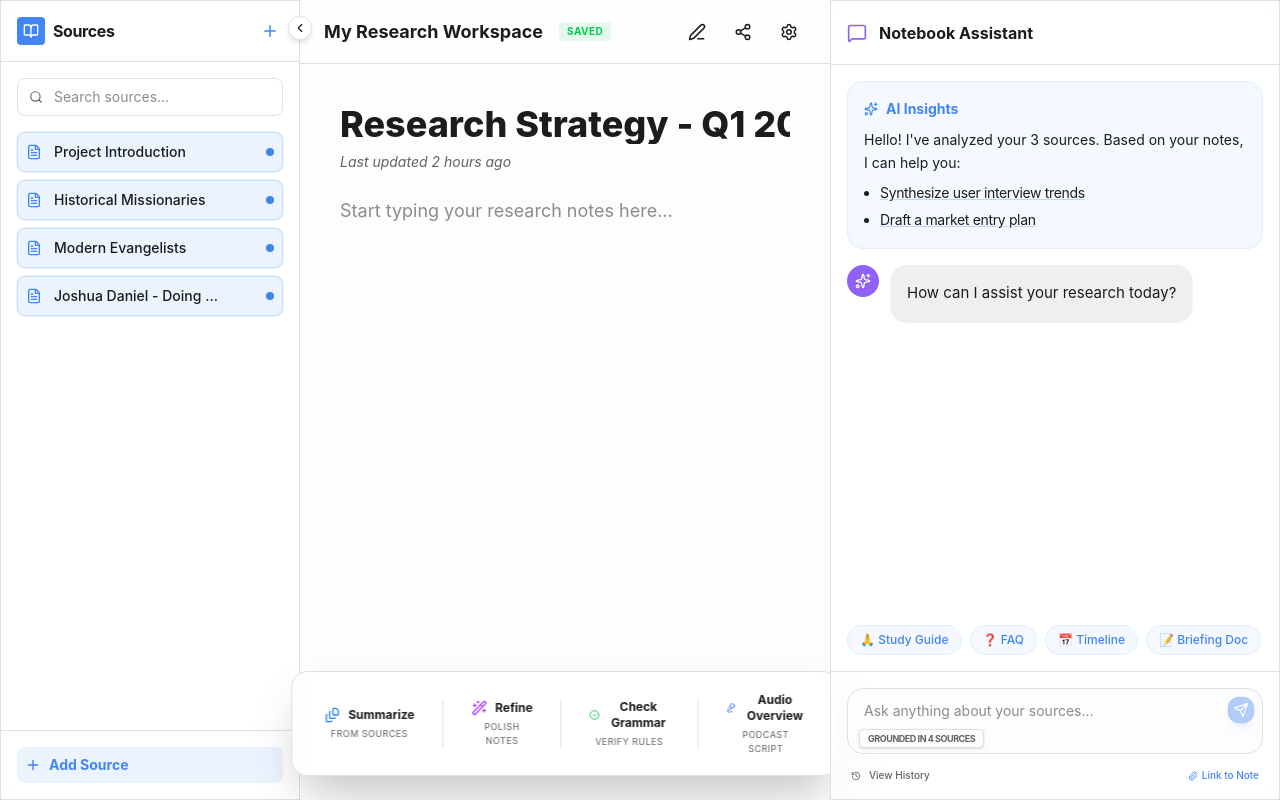
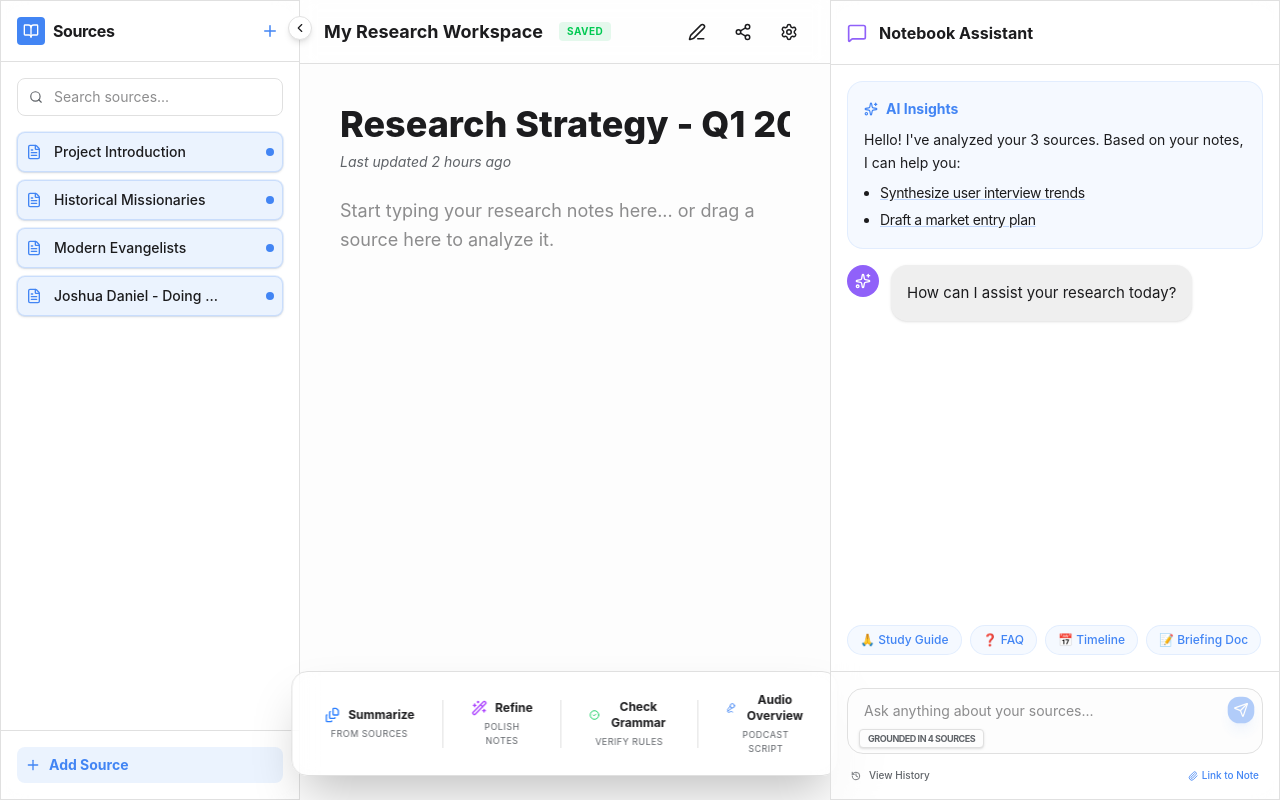
Before and after one commit to Prasad-PingFederate/dailymannaai, a Next.js app: page /notebook in a window 1280 px wide. Built offline with nearby package versions, Linux system fonts and the light colour scheme.

Commit message:
feat(notebook): World-class Drag-and-Drop and AI Source Analysis

```diff
--- a/src/components/notebook/NotebookCore.tsx
+++ b/src/components/notebook/NotebookCore.tsx
@@ -36,6 +36,14 @@ import {
 } from "lucide-react";
 import { resolvePortrait, resolveSituationalImage, FALLBACK_IMAGE } from "@/lib/ai/image-resolver";
 
+interface Source {
+    id: string;
+    name: string;
+    type: string;
+    selected: boolean;
+    fullContent?: string;
+}
+
 export default function NotebookWorkspace() {
     const [isSidebarOpen, setSidebarOpen] = useState(true);
     const [activeTab, setActiveTab] = useState("sources"); // sources, chat
@@ -45,11 +53,11 @@ export default function NotebookWorkspace() {
     ]);
     const [input, setInput] = useState("");
     const [noteContent, setNoteContent] = useState("");
-    const [sources, setSources] = useState([
-        { id: "Intro-Source", name: "Project Introduction", type: "text", selected: true },
-        { id: "Historical-Missionaries-Pioneers", name: "Historical Missionaries", type: "text", selected: true },
-        { id: "Modern-Evangelists-Missionaries", name: "Modern Evangelists", type: "text", selected: true },
-        { id: "Joshua-Daniel-Doing-Gods-Will", name: "Joshua Daniel - Doing God's Will", type: "text", selected: true }
+    const [sources, setSources] = useState<Source[]>([
+        { id: "Intro-Source", name: "Project Introduction", type: "text", selected: true, fullContent: "Daily Manna AI is a spiritual growth platform..." },
+        { id: "Historical-Missionaries-Pioneers", name: "Historical Missionaries", type: "text", selected: true, fullContent: "The history of missions is filled with pioneers like William Carey..." },
+        { id: "Modern-Evangelists-Missionaries", name: "Modern Evangelists", type: "text", selected: true, fullContent: "Modern evangelism leverages technology to reach the unreached..." },
+        { id: "Joshua-Daniel-Doing-Gods-Will", name: "Joshua Daniel - Doing God's Will", type: "text", selected: true, fullContent: "Joshua Daniel's life was a testament to following God's calling..." }
     ]);
     const [audioOverview, setAudioOverview] = useState<null | { title: string; script: string }>(null);
     const [isGeneratingAudio, setGeneratingAudio] = useState(false);
@@ -71,6 +79,7 @@ export default function NotebookWorkspace() {
     const [suggestions, setSuggestions] = useState<string[]>([]);
     const [chatSidebarWidth, setChatSidebarWidth] = useState(450);
     const [isResizing, setIsResizing] = useState(false);
+    const [isDraggingOver, setIsDraggingOver] = useState(false);
 
     // --- PERSISTENCE: Load data on mount ---
     useEffect(() => {
@@ -119,7 +128,45 @@ export default function NotebookWorkspace() {
         setTimeout(() => setNotification(null), 4000); // Auto hide after 4s
     };
 
-    // --- Resizing Logic ---
+    // --- Drag and Drop Logic --- (New Feature)
+    const handleSourceDragStart = (e: React.DragEvent, source: any) => {
+        e.dataTransfer.setData("sourceId", source.id);
+        e.dataTransfer.effectAllowed = "copy";
+
+        // Custom drag ghost image effect (Optional/Visual)
+        const ghost = document.createElement("div");
+        ghost.className = "bg-accent text-white px-3 py-1 rounded-full text-xs font-bold shadow-xl border border-white/20";
+        ghost.textContent = `📑 ${source.name}`;
+        ghost.style.position = "absolute";
+        ghost.style.top = "-1000px";
+        document.body.appendChild(ghost);
+        setTimeout(() => document.body.removeChild(ghost), 0);
+    };
+
+    const handleNoteDrop = (e: React.DragEvent) => {
+        e.preventDefault();
+        setIsDraggingOver(false);
+        const sourceId = e.dataTransfer.getData("sourceId");
+        const source = sources.find(s => s.id === sourceId);
+
+        if (source) {
+            const contentToAdd = `\n\n### 📑 Source: ${source.name}\n${source.fullContent || '[Extracting content...]'}\n`;
+            addNoteAtCursor(contentToAdd);
+            showToast(`Imported content from "${source.name}"`, "success");
+        }
+    };
+
+    const handleNoteDragOver = (e: React.DragEvent) => {
+        e.preventDefault();
+        setIsDraggingOver(true);
+        e.dataTransfer.dropEffect = "copy";
+    };
+
+    const handleNoteDragLeave = () => {
+        setIsDraggingOver(false);
+    };
+
+    // --- Resizing Logic --- (Restored)
     const startResizing = (e: React.MouseEvent) => {
         setIsResizing(true);
         e.preventDefault();
@@ -1053,9 +1100,11 @@ export default function NotebookWorkspace() {
                         {sources.map((source) => (
                             <div
                                 key={source.id}
+                                draggable
+                                onDragStart={(e) => handleSourceDragStart(e, source)}
                                 onClick={() => toggleSource(source.id)}
-                                className={`group flex items-center gap-3 p-2 rounded-lg border transition-all cursor-pointer ${source.selected
-                                    ? "bg-accent/10 border-accent/20 ring-1 ring-accent/10"
+                                className={`group flex items-center gap-3 p-2 rounded-lg border transition-all cursor-grab active:cursor-grabbing ${source.selected
+                                    ? "bg-accent/10 border-accent/20 ring-1 ring-accent/10 shadow-sm"
                                     : "hover:bg-muted/10 border-transparent opacity-60"
                                     }`}
                             >
@@ -1260,12 +1309,20 @@ export default function NotebookWorkspace() {
                             <p className="text-muted text-sm italic">Last updated 2 hours ago</p>
                         </div>
 
-                        <div className="prose prose-zinc dark:prose-invert max-w-none">
+                        <div
+                            className={`prose prose-zinc dark:prose-invert max-w-none relative group transition-all duration-300 ${isDraggingOver ? 'scale-[1.01]' : ''}`}
+                            onDrop={handleNoteDrop}
+                            onDragOver={handleNoteDragOver}
+                            onDragLeave={handleNoteDragLeave}
+                        >
+                            {/* Drag overlay indicator */}
+                            <div className={`absolute inset-x-[-20px] inset-y-[-20px] border-2 border-dashed rounded-3xl pointer-events-none transition-all duration-300 z-0 ${isDraggingOver ? 'border-accent/40 bg-accent/5' : 'border-transparent'}`} />
+
                             <textarea
-                                placeholder="Start typing your research notes here..."
+                                placeholder="Start typing your research notes here... or drag a source here to analyze it."
                                 value={noteContent}
                                 onChange={(e) => setNoteContent(e.target.value)}
-                                className="w-full min-h-[500px] bg-transparent border-none focus:outline-none text-lg resize-none leading-relaxed"
+                                className="w-full min-h-[500px] bg-transparent border-none focus:outline-none text-lg resize-none leading-relaxed relative z-10"
                                 rows={20}
                             />
                         </div>
```
